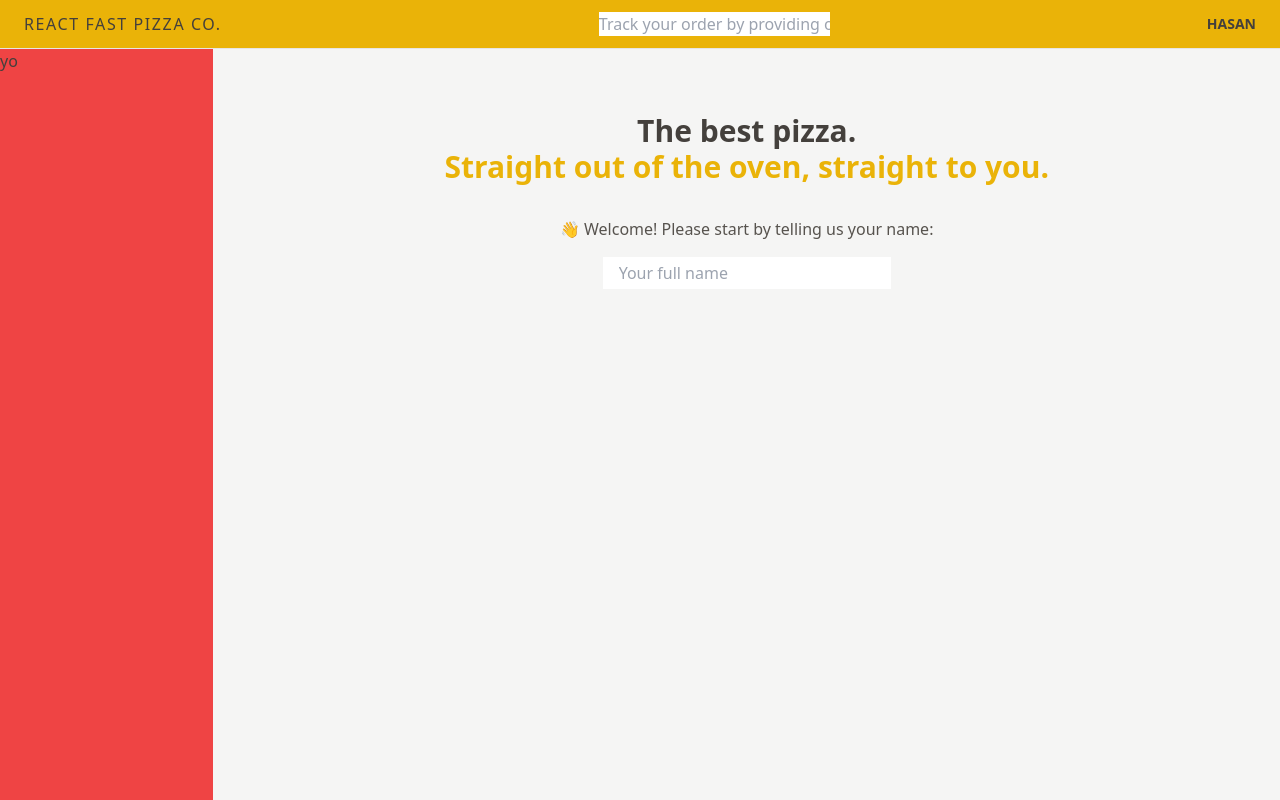
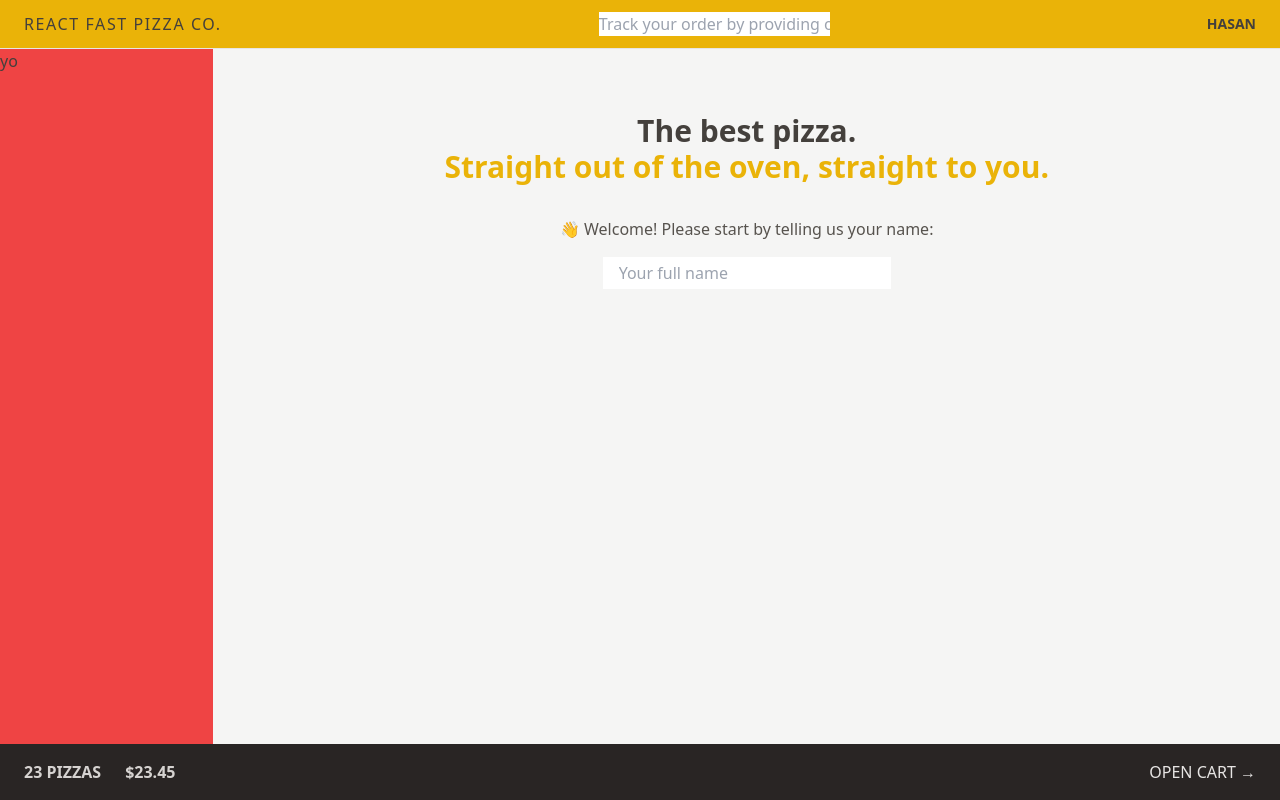
Before and after one commit to farhanahmedhasan/pizza-co, a React (Vite) app: page / in a window 1280 px wide. Built offline with nearby package versions, Linux system fonts and the light colour scheme.

Commit message:
improved tested fixed sidenav

```diff
--- a/src/components/Spinner.jsx
+++ b/src/components/Spinner.jsx
@@ -1,5 +1,5 @@
 export default function Spinner() {
     return (
-        <div className="loader"></div>
+        <div className="loader col-span-10"></div>
     )
 }
--- a/src/layout/AppLayout.jsx
+++ b/src/layout/AppLayout.jsx
@@ -1,6 +1,7 @@
 import {Outlet, useNavigation} from "react-router-dom"
 import Spinner from "../components/Spinner.jsx"
 import Header from "../partials/Header.jsx"
+import CartOverview from "../pages/cart/CartOverview.jsx"
 
 export default function AppLayout() {
     const navigation = useNavigation()
@@ -16,13 +17,13 @@ export default function AppLayout() {
 
             {isLoading && <Spinner/>}
 
-            <div className="overflow-y-scroll col-span-10">
+            {!isLoading && <div className="overflow-y-scroll col-span-10">
                 <main className="max-w-3xl mx-auto h-[1000px]">
                     <Outlet/>
                 </main>
-            </div>
+            </div>}
 
-            {/*<CartOverview/>*/}
+            <CartOverview/>
         </div>
     )
 }
--- a/src/pages/cart/CartOverview.jsx
+++ b/src/pages/cart/CartOverview.jsx
@@ -3,7 +3,7 @@ import {Link} from "react-router-dom"
 function CartOverview() {
     return (
         <div
-            className="flex items-center justify-between px-4 py-4 bg-stone-800 text-stone-200 text-sm uppercase sm:px-6 md:text-base">
+            className="col-span-12 flex items-center justify-between px-4 py-4 bg-stone-800 text-stone-200 text-sm uppercase sm:px-6 md:text-base">
             <p className="text-stone-300 font-semibold space-x-4 sm:space-x-6">
                 <span>23 pizzas</span>
                 <span>$23.45</span>
```
